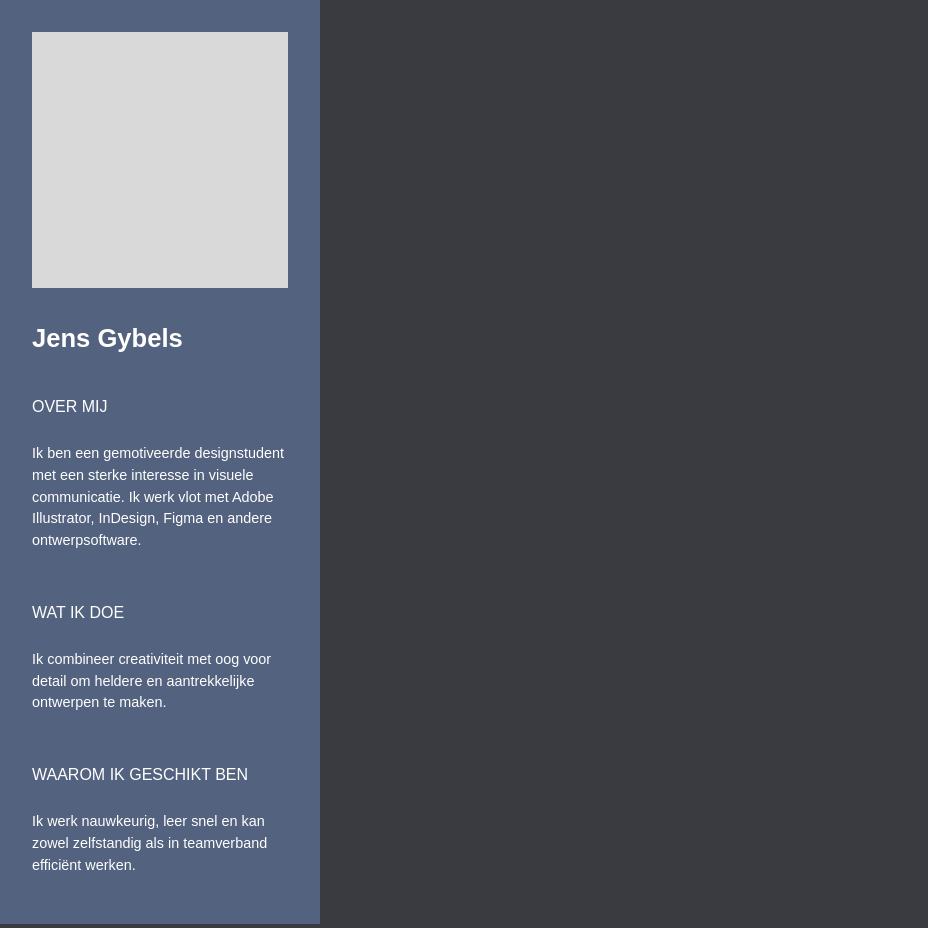
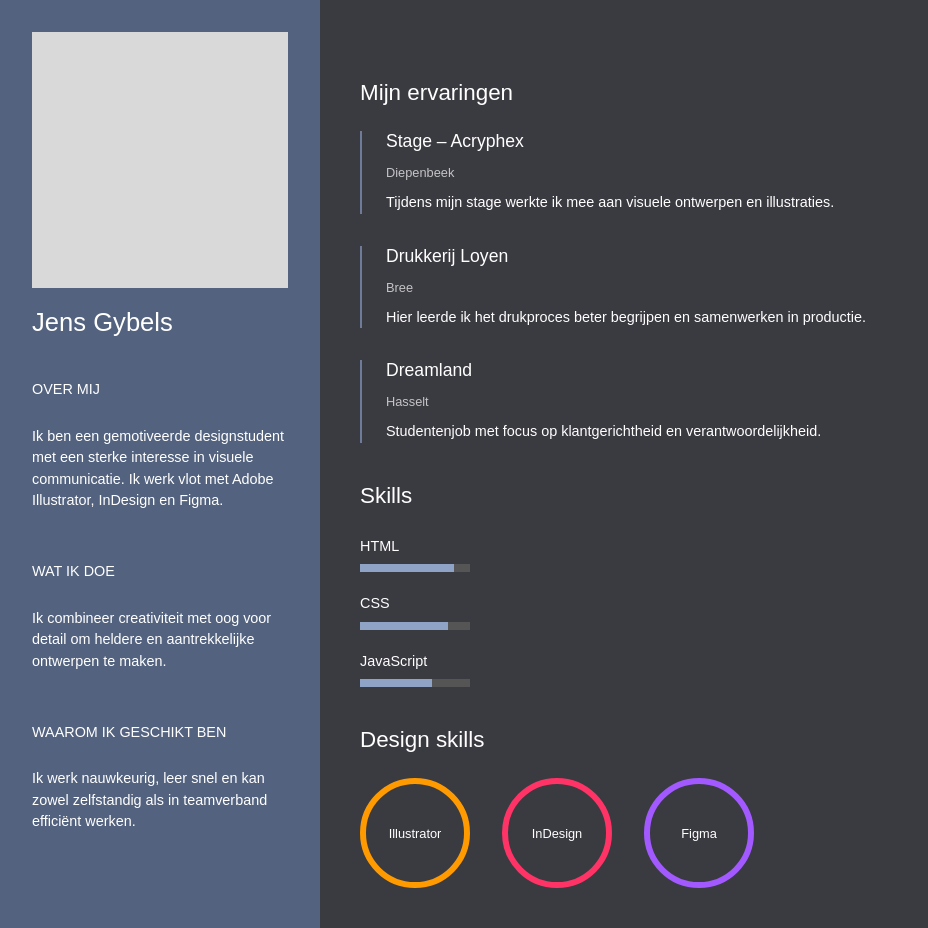
Before and after one commit to webpxl/41dvo1070-werkplekleren-1-portfolio-25-26-grdvo-Jensgybelspxl, a plain HTML site: page portfolio.html in a window 1280 px wide. Shown: the whole page, without its empty margins (0-928 px from the left). Drawn offline with nearby package versions, Linux system fonts and the light colour scheme.

Commit message:
commit 3

```diff
--- a/portfolio.css
+++ b/portfolio.css
@@ -28,16 +28,14 @@ body {
     width: 100%;
     aspect-ratio: 1 / 1;
     background-color: #d9d9d9;
-    margin-bottom: 1rem;
 }
 
 .left-panel h1 {
     font-size: 1.6rem;
-    font-weight: bold;
 }
 
 .left-panel h2 {
-    font-size: 1rem;
+    font-size: 0.9rem;
     text-transform: uppercase;
     margin-top: 1rem;
 }
@@ -48,5 +46,93 @@ body {
 }
 
 .right-panel {
-    padding: 2rem;
+    padding: 2.5rem;
 }
+
+.section-title {
+    font-size: 1.4rem;
+    margin: 2.5rem 0 1.5rem;
+}
+
+.experience {
+    border-left: 2px solid #6f7c99;
+    padding-left: 1.5rem;
+    margin-bottom: 2rem;
+}
+
+.experience h3 {
+    font-size: 1.1rem;
+}
+
+.experience span {
+    font-size: 0.8rem;
+    opacity: 0.7;
+}
+
+.experience p {
+    font-size: 0.9rem;
+    margin-top: 0.5rem;
+    line-height: 1.5;
+}
+
+.skill {
+    margin-bottom: 1.2rem;
+}
+
+.skill span {
+    font-size: 0.9rem;
+}
+
+.skill-bar {
+    width: 110px;
+    height: 8px;
+    background-color: #555;
+    margin-top: 0.4rem;
+}
+
+.skill-fill {
+    height: 100%;
+    background-color: #8fa3c7;
+}
+
+.skill-fill.html {
+    width: 85%;
+}
+
+.skill-fill.css {
+    width: 80%;
+}
+
+.skill-fill.js {
+    width: 65%;
+}
+
+.design-skills {
+    display: flex;
+    gap: 2rem;
+    margin-top: 1rem;
+}
+
+.circle {
+    width: 110px;
+    height: 110px;
+    border-radius: 50%;
+    border: 6px solid #8fa3c7;
+    display: flex;
+    align-items: center;
+    justify-content: center;
+    font-size: 0.8rem;
+    text-align: center;
+}
+
+.circle.illustrator {
+    border-color: #ff9a00;
+}
+
+.circle.indesign {
+    border-color: #ff3366;
+}
+
+.circle.figma {
+    border-color: #a259ff;
+}
--- a/portfolio.html
+++ b/portfolio.html
@@ -22,7 +22,7 @@
         <h2>Over mij</h2>
         <p>
             Ik ben een gemotiveerde designstudent met een sterke interesse in visuele communicatie.
-            Ik werk vlot met Adobe Illustrator, InDesign, Figma en andere ontwerpsoftware.
+            Ik werk vlot met Adobe Illustrator, InDesign en Figma.
         </p>
 
         <h2>Wat ik doe</h2>
@@ -37,6 +37,70 @@
     </section>
 
     <section class="right-panel">
+
+        <h2 class="section-title">Mijn ervaringen</h2>
+
+        <div class="experience">
+            <h3>Stage – Acryphex</h3>
+            <span>Diepenbeek</span>
+            <p>
+                Tijdens mijn stage werkte ik mee aan visuele ontwerpen en illustraties.
+            </p>
+        </div>
+
+        <div class="experience">
+            <h3>Drukkerij Loyen</h3>
+            <span>Bree</span>
+            <p>
+                Hier leerde ik het drukproces beter begrijpen en samenwerken in productie.
+            </p>
+        </div>
+
+        <div class="experience">
+            <h3>Dreamland</h3>
+            <span>Hasselt</span>
+            <p>
+                Studentenjob met focus op klantgerichtheid en verantwoordelijkheid.
+            </p>
+        </div>
+
+        <h2 class="section-title">Skills</h2>
+
+        <div class="skill">
+            <span>HTML</span>
+            <div class="skill-bar">
+                <div class="skill-fill html"></div>
+            </div>
+        </div>
+
+        <div class="skill">
+            <span>CSS</span>
+            <div class="skill-bar">
+                <div class="skill-fill css"></div>
+            </div>
+        </div>
+
+        <div class="skill">
+            <span>JavaScript</span>
+            <div class="skill-bar">
+                <div class="skill-fill js"></div>
+            </div>
+        </div>
+
+        <h2 class="section-title">Design skills</h2>
+
+        <div class="design-skills">
+            <div class="circle illustrator">
+                <span>Illustrator</span>
+            </div>
+            <div class="circle indesign">
+                <span>InDesign</span>
+            </div>
+            <div class="circle figma">
+                <span>Figma</span>
+            </div>
+        </div>
+
     </section>
 
 </main>
```
